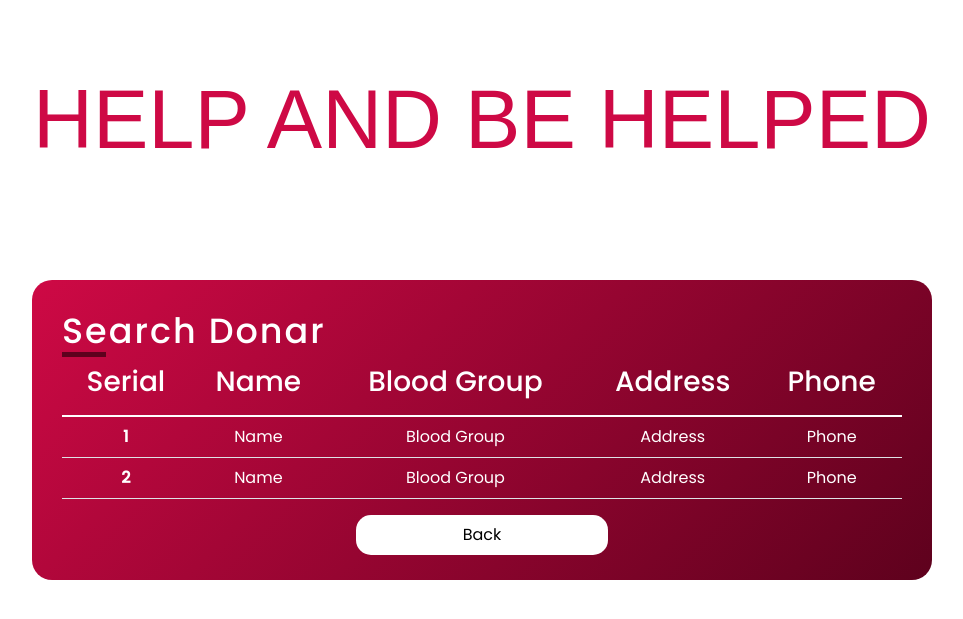
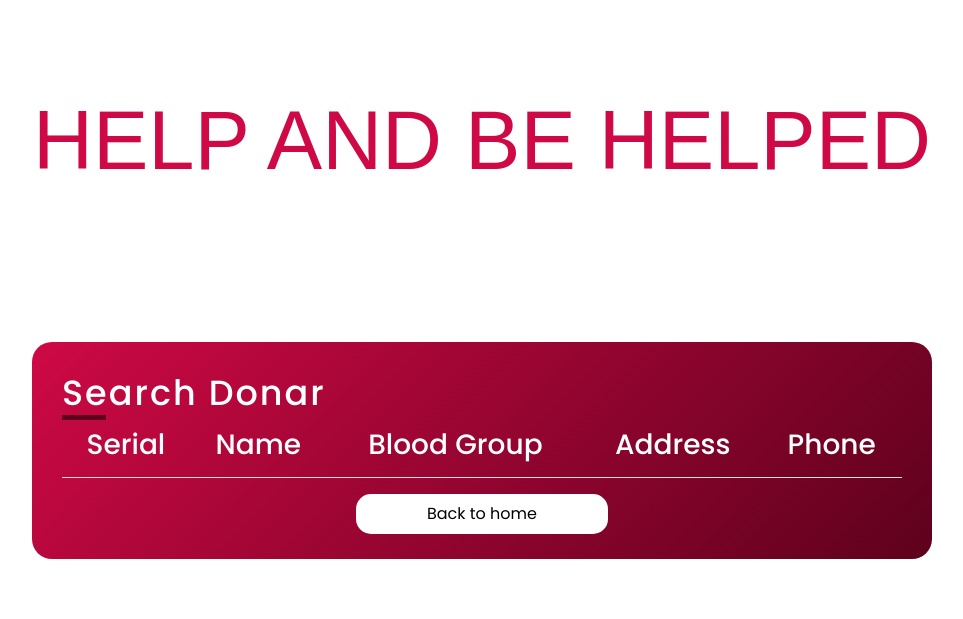
Before and after one commit to sakib071/blood_donation, a PHP site: page /donar_search.html in a window 1280 px wide. Shown: the top 619 px of the page, without its empty margins (158-1121 px from the left). Run offline with PHP 8.4, Linux system fonts and the light colour scheme; lists and menus that the app fills with data are empty.

Commit message:
third commit

```diff
--- a/donar_search.html
+++ b/donar_search.html
@@ -39,25 +39,10 @@
                         </th>
                     </tr>
                 </thead>
-                <tbody>
-                    <tr>
-                        <th scope="row">1</td>
-                        <td>Name</td>
-                        <td>Blood Group</td>
-                        <td>Address</td>
-                        <td>Phone</td>
-                    </tr>
-                    <tr>
-                        <th scope="row">2</td>
-                        <td>Name</td>
-                        <td>Blood Group</td>
-                        <td>Address</td>
-                        <td>Phone</td>
-                    </tr>
-                </tbody>
+
             </table>
             <div class="input-group">
-                <button class="back" name="back">Back</button>
+                <button class="back" name="back">Back to home</button>
             </div>
 
         </form>
--- a/home.html
+++ b/home.html
@@ -41,7 +41,7 @@
                 <div>
                     <ul>
                         <li><a href="home.html">Home</a></li>
-                        <li><a href="donar_search.html">Search Donar</a></li>
+                        <li><a href="donar_search.php">Search Donar</a></li>
                         <li><a href="register.html">Register</a></li>
                         <li><a href="login.html">Login</a></li>
                     </ul>
```
Also changed, not shown: donar_search.php (+10 -4 lines).
